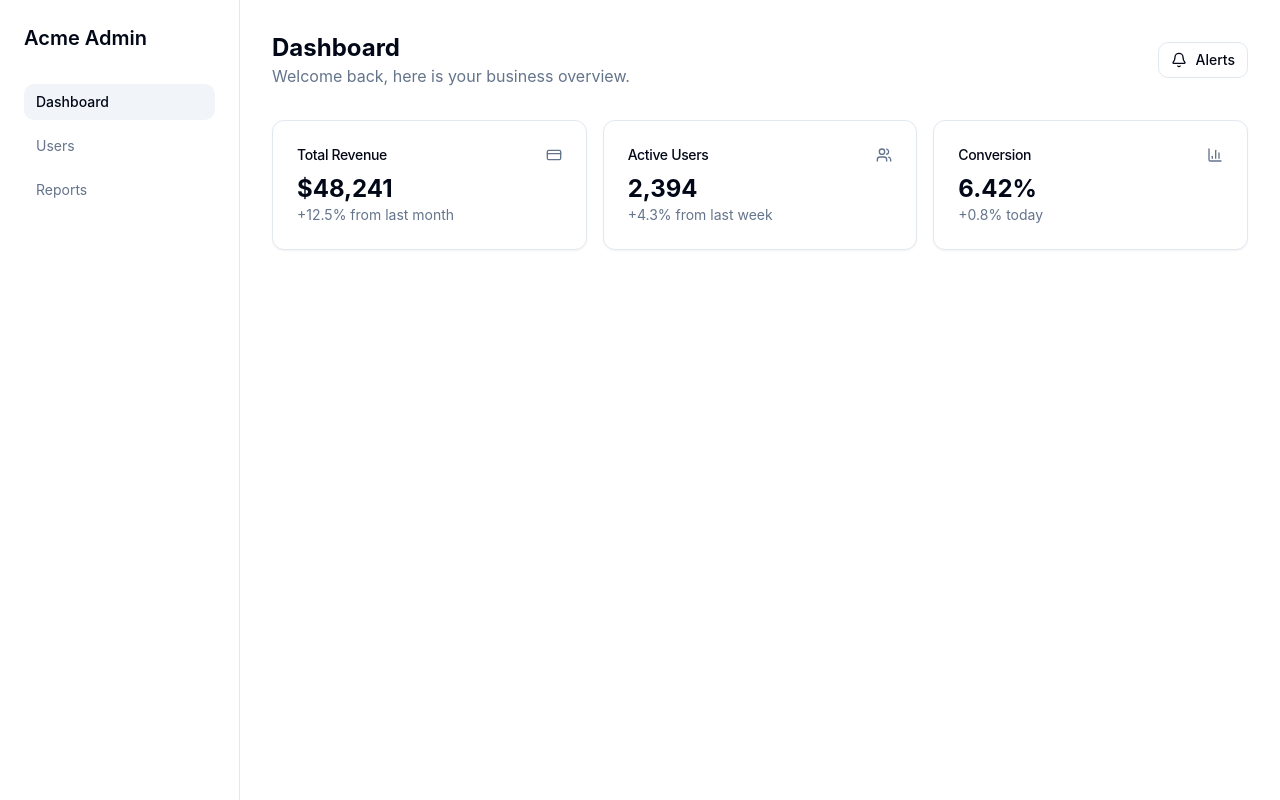
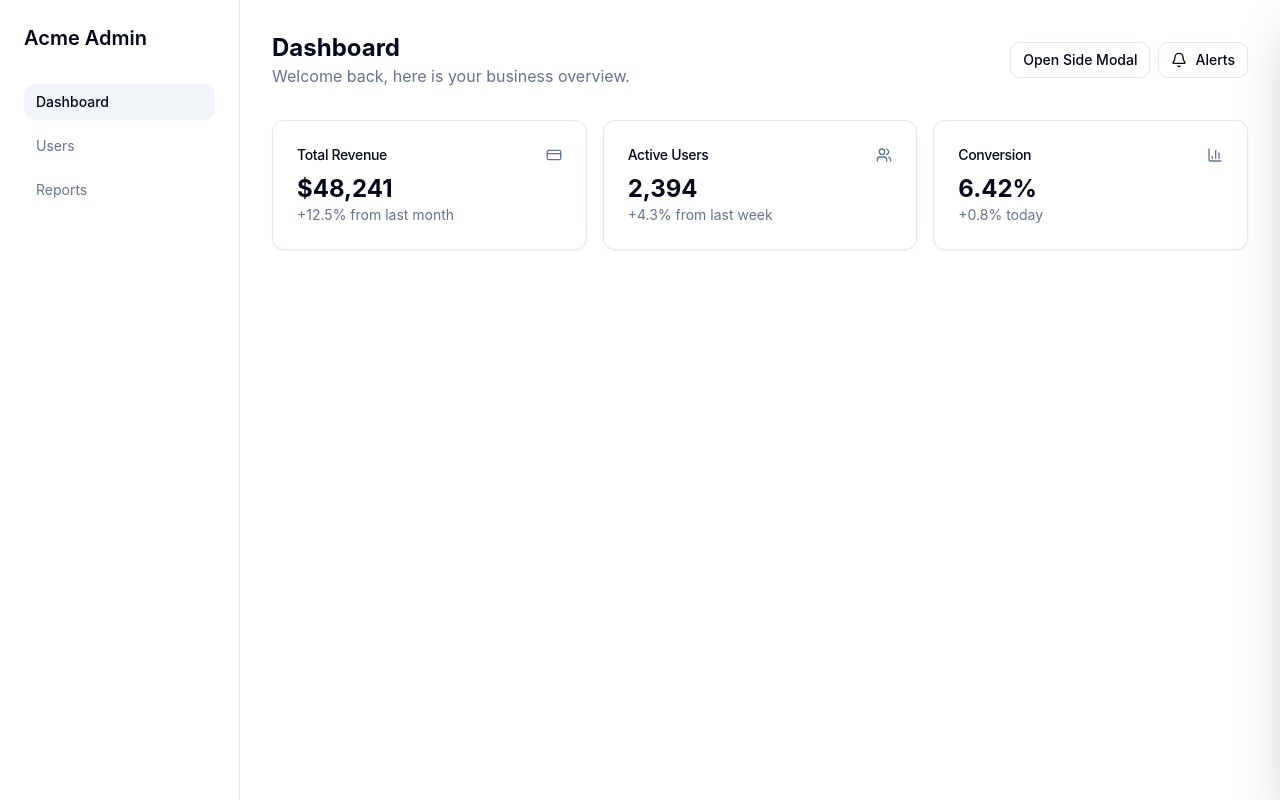
Before and after one commit to niroula-kushal/nice-modal-react-usage, a React (Vite) app: page / in a window 1280 px wide. Built offline with nearby package versions, Linux system fonts and the light colour scheme.

Commit message:
Add right-side modal drawer to admin dashboard

```diff
--- a/src/App.jsx
+++ b/src/App.jsx
@@ -1,4 +1,5 @@
-import { Bell, CreditCard, Users, BarChart3 } from "lucide-react"
+import { useState } from "react"
+import { Bell, CreditCard, Users, BarChart3, X } from "lucide-react"
 import { Button } from "./components/ui/button"
 import { Card, CardContent, CardDescription, CardHeader, CardTitle } from "./components/ui/card"
 
@@ -9,6 +10,8 @@ const stats = [
 ]
 
 export default function App() {
+  const [isSidebarModalOpen, setSidebarModalOpen] = useState(false)
+
   return (
     <div className="min-h-screen bg-background text-foreground">
       <div className="grid min-h-screen md:grid-cols-[240px_1fr]">
@@ -22,14 +25,19 @@ export default function App() {
         </aside>
 
         <main className="p-6 md:p-8">
-          <div className="mb-8 flex items-center justify-between">
+          <div className="mb-8 flex items-center justify-between gap-3">
             <div>
               <h2 className="text-2xl font-bold">Dashboard</h2>
               <p className="text-muted-foreground">Welcome back, here is your business overview.</p>
             </div>
-            <Button variant="outline" size="sm">
-              <Bell className="mr-2 h-4 w-4" /> Alerts
-            </Button>
+            <div className="flex items-center gap-2">
+              <Button variant="outline" size="sm" onClick={() => setSidebarModalOpen(true)}>
+                Open Side Modal
+              </Button>
+              <Button variant="outline" size="sm">
+                <Bell className="mr-2 h-4 w-4" /> Alerts
+              </Button>
+            </div>
           </div>
 
           <section className="grid gap-4 md:grid-cols-3">
@@ -48,6 +56,54 @@ export default function App() {
           </section>
         </main>
       </div>
+
+      <div
+        className={`fixed inset-0 z-50 transition ${
+          isSidebarModalOpen ? "pointer-events-auto" : "pointer-events-none"
+        }`}
+        aria-hidden={!isSidebarModalOpen}
+      >
+        <button
+          className={`absolute inset-0 bg-black/40 transition-opacity ${
+            isSidebarModalOpen ? "opacity-100" : "opacity-0"
+          }`}
+          onClick={() => setSidebarModalOpen(false)}
+          aria-label="Close side modal"
+        />
+
+        <aside
+          className={`absolute right-0 top-0 h-full w-full max-w-md border-l border-border bg-card p-6 shadow-2xl transition-transform duration-300 sm:w-[420px] ${
+            isSidebarModalOpen ? "translate-x-0" : "translate-x-full"
+          }`}
+          role="dialog"
+          aria-modal="true"
+          aria-labelledby="side-modal-title"
+        >
+          <div className="mb-6 flex items-center justify-between">
+            <h3 id="side-modal-title" className="text-lg font-semibold">
+              Quick Actions
+            </h3>
+            <Button size="sm" variant="outline" onClick={() => setSidebarModalOpen(false)}>
+              <X className="h-4 w-4" />
+            </Button>
+          </div>
+
+          <div className="space-y-4">
+            <Card>
+              <CardHeader>
+                <CardTitle>Create Report</CardTitle>
+                <CardDescription>Generate a new weekly performance report.</CardDescription>
+              </CardHeader>
+            </Card>
+            <Card>
+              <CardHeader>
+                <CardTitle>Invite Team Member</CardTitle>
+                <CardDescription>Send an invitation to a new admin user.</CardDescription>
+              </CardHeader>
+            </Card>
+          </div>
+        </aside>
+      </div>
     </div>
   )
 }
```
